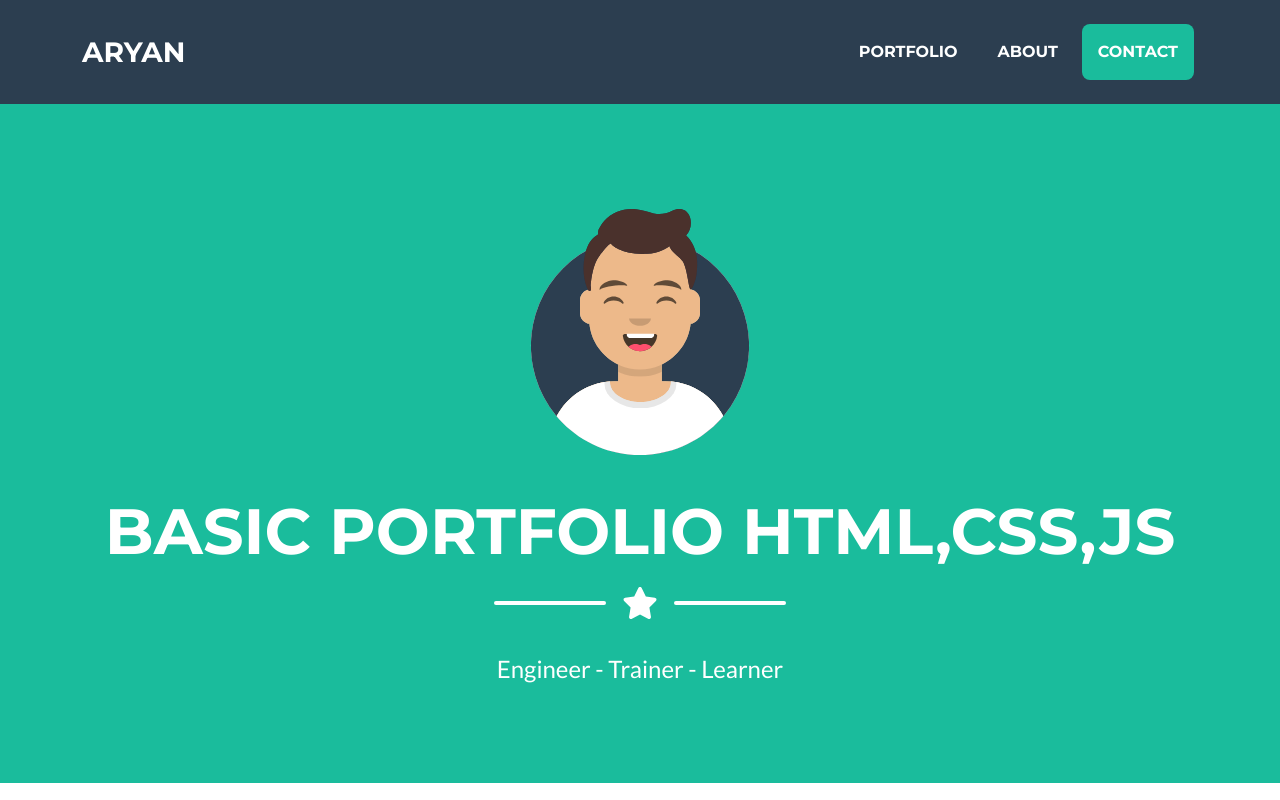
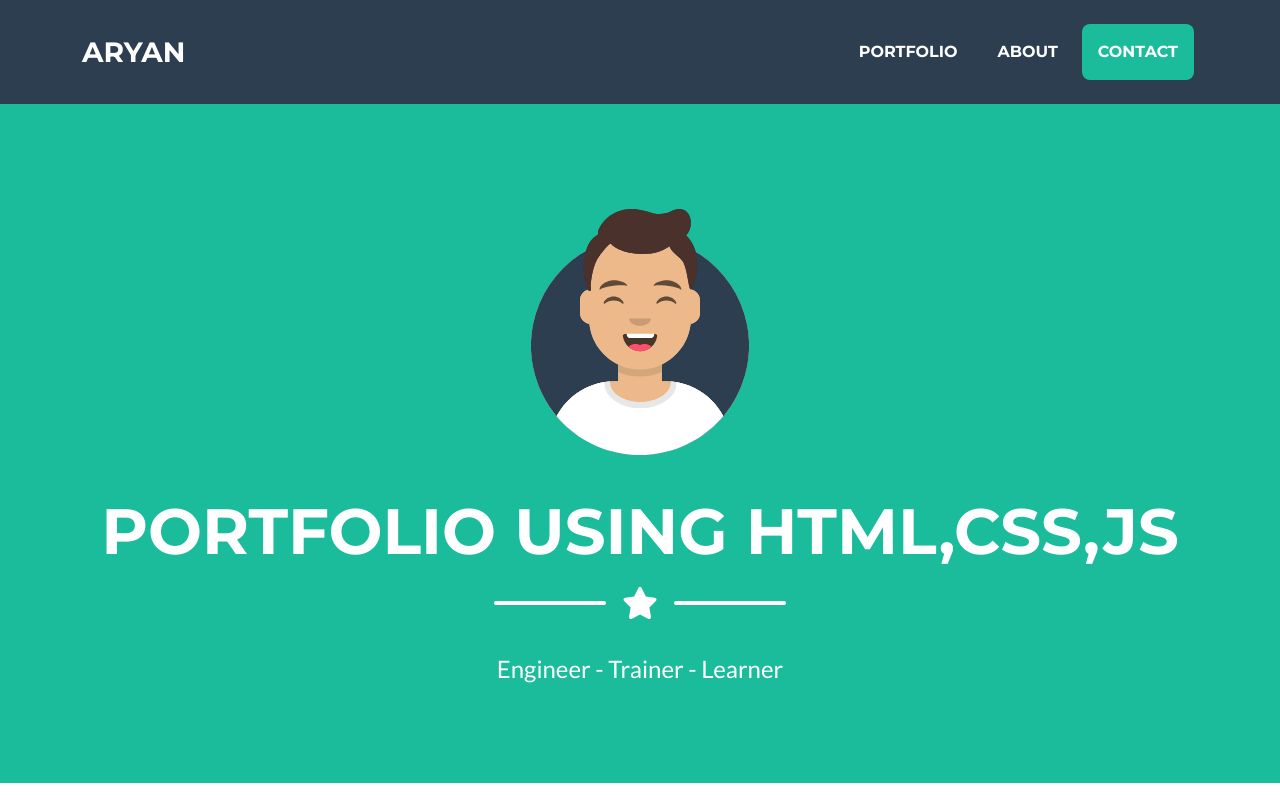
Before and after one commit to aryan1210718/basic-portfolio-for-github-aws-s3, a plain HTML site: page index.html in a window 1280 px wide. Shown: the top 800 px of the page. Drawn offline with nearby package versions, Linux system fonts and the light colour scheme.

Commit message:
1st commit after automate

```diff
--- a/index.html
+++ b/index.html
@@ -42,7 +42,7 @@
                 <!-- Masthead Heading-->
                 <h1 class="masthead-heading text-uppercase mb-0">
                     <a href="#" style="text-decoration: none; color: inherit;">
-                        Basic Portfolio Html,Css,Js
+                         Portfolio using Html,Css,Js
                     </a>
                 </h1>
                 <!-- Icon Divider-->
```
